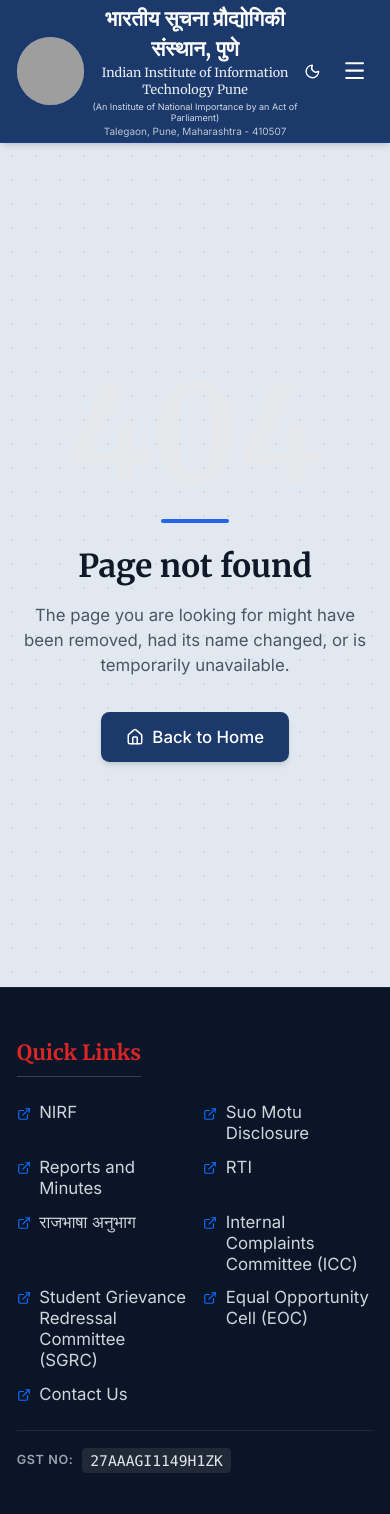
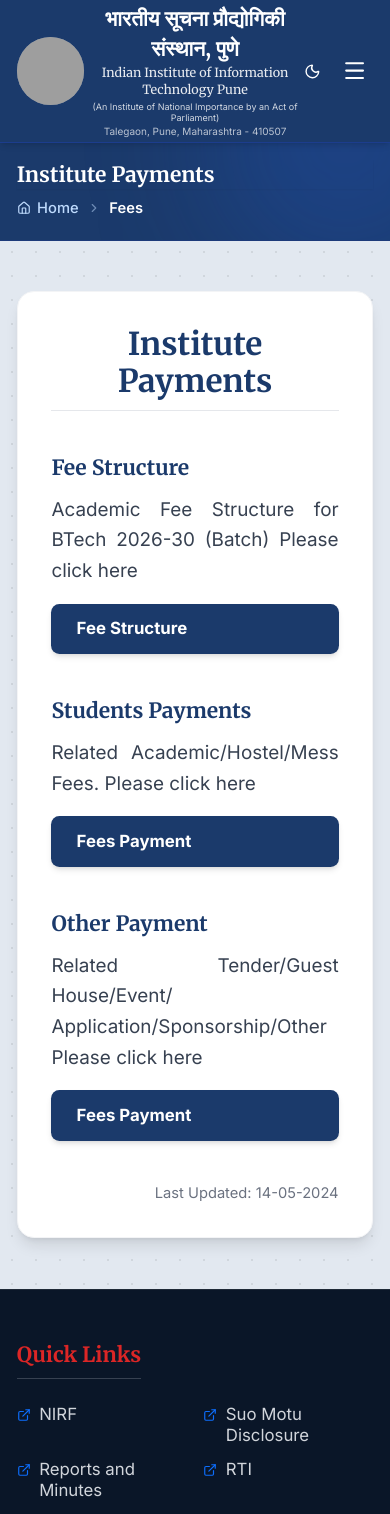
Before and after one commit to iiitp-official/website, a React (Vite) app: page /fees in a window 390 px wide. Shown: the top 1514 px of the page. Built offline with nearby package versions, Linux system fonts and the light colour scheme; grey boxes are pictures that could not be loaded.

Commit message:
Updated fees page

```diff
--- a/src/App.jsx
+++ b/src/App.jsx
@@ -100,8 +100,7 @@ const NIRFPage = lazy(() => import("./pages/NIRFPage"));
 const SuoMotuPage = lazy(() => import("./pages/SuoMotuPage"));
 const RTIPage = lazy(() => import("./pages/RTIPage"));
 const RajbhashaPage = lazy(() => import("./pages/RajbhashaPage"));
-const RajbhashaDetailPage = lazy(() => import("./pages/RajbhashaDetailPage"));
-const RajbhashaBaithakPage = lazy(() => import("./pages/RajbhashaBaithakPage"));
+const FeesPage = lazy(() => import("./pages/FeesPage"));
 const ICCPage = lazy(() => import("./pages/ICCPage"));
 const MinutesPage = lazy(() => import("./pages/ReportsAndMinutes"));
 const ScholarshipPage = lazy(() => import("./pages/ScholarshipPage"));
@@ -376,8 +375,7 @@ function AppContent() {
             <Route path="/suo-motu" element={<SuoMotuPage />} />
             <Route path="/rti" element={<RTIPage />} />
             <Route path="/rajbhasha" element={<RajbhashaPage />} />
-            <Route path="/rajbhasha/prashikshan" element={<RajbhashaDetailPage />} />
-            <Route path="/rajbhasha/baithak" element={<RajbhashaBaithakPage />} />
+            <Route path="/fees" element={<FeesPage />} />
             <Route path="/icc" element={<ICCPage />} />
             <Route path="/reports-and-minutes" element={<MinutesPage />} />
             <Route path="/scholarships" element={<ScholarshipPage />} />
--- a/src/components/layout/Navbar.jsx
+++ b/src/components/layout/Navbar.jsx
@@ -250,14 +250,7 @@ const Navbar = () => {
           ]
         },
         { name: "Ph.D.", path: "/academics/phd" },
-        {
-          name: "Fees",
-          hasDropdown: true,
-          subLinks: [
-            { name: "Fees Structure", path: "/docs/Fee_Structure_2026-27.pdf", isExternal: true },
-            { name: "Fees Payment", path: "https://www.onlinesbi.sbi/sbicollect/icollecthome.htm", isExternal: true },
-          ]
-        },
+        { name: "Fees", path: "/fees" },
         { name: "Ordinance", path: "/academics/ordinance" },
         {
           name: "Library",
--- a/src/pages/ETenderPage.jsx
+++ b/src/pages/ETenderPage.jsx
@@ -66,7 +66,7 @@ const ETenderPage = () => {
               rel="noopener noreferrer"
               className="inline-flex items-center justify-center gap-2 bg-primary dark:bg-primary-dark text-white px-4 py-2 rounded-lg font-medium hover:bg-blue-800 dark:hover:bg-blue-900 transition-colors text-sm"
             >
-              Fees Payment
+              EMD / BG Payment
               <ExternalLink size={16} />
             </a>
             {/* Visit GeM Portal Button */}
--- /dev/null
+++ b/src/pages/FeesPage.jsx
@@ -0,0 +1,70 @@
+import React from 'react';
+import PageHeader from '../components/shared/PageHeader';
+
+const FeesPage = () => {
+  const sections = [
+    {
+      title: "Fee Structure",
+      description: "Academic Fee Structure for BTech 2026-30 (Batch) Please click here ",
+      buttonText: "Fee Structure",
+      href: "/docs/Fee_Structure_2026-27.pdf",
+    },
+    {
+      title: "Students Payments",
+      description: "Related Academic/Hostel/Mess Fees. Please click here ",
+      buttonText: "Fees Payment",
+      href: "https://www.onlinesbi.sbi/sbicollect/icollecthome.htm",
+    },
+    {
+      title: "Other Payment",
+      description: "Related Tender/Guest House/Event/ Application/Sponsorship/Other Please click here ",
+      buttonText: "Fees Payment",
+      href: "https://payments.billdesk.com/bdcollect/bd/indianinstituteofinformationtechnologypuneii/16417",
+    },
+  ];
+
+  return (
+    <div className="min-h-screen transition-colors duration-200">
+      <PageHeader title="Institute Payments" />
+
+      <div className="max-w-7xl mx-auto px-4 sm:px-6 lg:px-8 py-12">
+        <section className="bg-white dark:bg-surface-dark rounded-2xl shadow-lg border border-gray-100 dark:border-gray-800 p-8 md:p-12">
+          <h2 className="text-3xl font-bold font-serif text-primary dark:text-blue-400 mb-2 text-center">
+            Institute Payments
+          </h2>
+
+          <hr className="border-gray-200 dark:border-gray-700 mb-10" />
+
+          <div className="space-y-10">
+            {sections.map((section, index) => (
+              <div key={index}>
+                <h3 className="text-xl font-bold text-primary dark:text-blue-400 mb-3">
+                  {section.title}
+                </h3>
+                <div className="flex flex-col sm:flex-row sm:items-center sm:justify-between gap-4">
+                  <p className="text-gray-700 dark:text-gray-300 text-lg leading-relaxed">
+                    {section.description}
+                  </p>
+                  <a
+                    href={section.href}
+                    target="_blank"
+                    rel="noopener noreferrer"
+                    className="shrink-0 inline-block px-6 py-3 text-base font-bold text-white bg-primary hover:bg-blue-900 dark:bg-blue-500 dark:hover:bg-blue-600 rounded-lg shadow-md hover:shadow-lg transform hover:scale-105 transition-all duration-300"
+                  >
+                    {section.buttonText}
+                  </a>
+                </div>
+              </div>
+            ))}
+          </div>
+
+          <p className="text-sm text-gray-500 dark:text-gray-400 text-right mt-10">
+            Last Updated: 14-05-2024
+          </p>
+        </section>
+      </div>
+    </div>
+  );
+};
+
+export default FeesPage;
--- a/src/pages/RajbhashaBaithakPage.jsx
+++ /dev/null
@@ -1,34 +0,0 @@
-import React from 'react';
-import PageHeader from '../components/shared/PageHeader';
-
-const RajbhashaBaithakPage = () => {
-  return (
-    <div className="min-h-screen transition-colors duration-200">
-      <PageHeader title="राजभाषा अनुभाग" />
-
-      <div className="max-w-7xl mx-auto px-4 sm:px-6 lg:px-8 py-12">
-        <section className="bg-white dark:bg-surface-dark rounded-2xl shadow-lg border border-gray-100 dark:border-gray-800 p-8 md:p-12">
-          <h2 className="text-3xl font-bold font-serif text-primary dark:text-blue-400 mb-6">
-            बैठक
-          </h2>
-
-          <hr className="border-gray-200 dark:border-gray-700 mb-8" />
-
-          <div className="prose dark:prose-invert max-w-none text-gray-700 dark:text-gray-300 leading-relaxed text-justify space-y-6">
-            <p>
-              1. <strong>नराकास बैठक</strong> – सी-डैक के सभी केंद्र अपने-अपने नगर में नगर राजभाषा कार्यान्वयन समिति के सदस्य हैं। हर केंद्र के वरिष्ठ/ मनोनीत पदाधिकारी नियमित रुप से बैठकों में भाग लेते हैं।
-              <br />
-              <strong>विशेष</strong> – सी-डैक पुणे केंद्र 'नगर राजभाषा कार्यान्वयन समिति, पुणे-1' का सदस्य सचिव है और सार्थक रुप से बैठकों के साथ ही अन्य राजभाषा कार्यक्रम करने/कराने में महती भूमिका निभाता है।
-            </p>
-
-            <p>
-              2. <strong>राकास बैठक</strong> – हर केंद्र में नियमित रुप से हर तिमाही राकास बैठकों का आयोजन किया जाता है और लिए गए निर्णयों को लागू किया जाता है।
-            </p>
-          </div>
-        </section>
-      </div>
-    </div>
-  );
-};
-
-export default RajbhashaBaithakPage;
--- a/src/pages/RajbhashaPage.jsx
+++ b/src/pages/RajbhashaPage.jsx
@@ -17,7 +17,7 @@ const RajbhashaPage = () => {
     {
       title: "कार्यान्वयन समिति की बैठक",
       desc: "संस्थान नगर राजभाषा कार्यान्वयन समिति के सदस्य हैं। वरिष्ठ/नामित पदाधिकारी नियमित रूप से बैठकों में भाग लेते हैं।",
-      link: "/rajbhasha/baithak"
+      link: "#"
     },
     {
       title: "प्रमुख लिंक",
```
